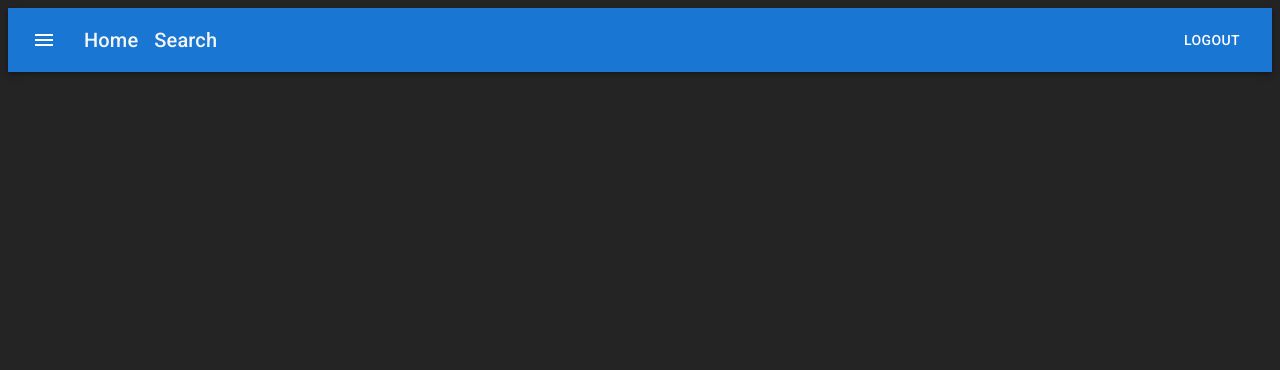
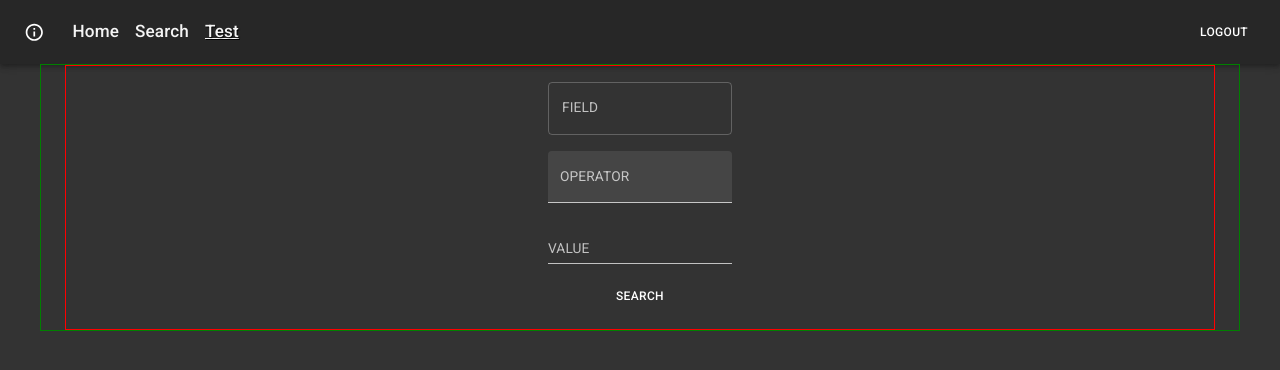
Before and after one commit to anthomm/client-js-react, a React (Vite) app: page /test in a window 1280 px wide. Before the commit this address had no page. Shown: the top 370 px of the page. Built offline with nearby package versions, Linux system fonts and the light colour scheme.

Commit message:
fix: tweaking CSS;

```diff
--- a/src/App.jsx
+++ b/src/App.jsx
@@ -1,17 +1,37 @@
 import Navbar from "./common/Navbar.jsx";
-import {Routes, Route} from "react-router-dom";
+import {Route, Routes} from "react-router-dom";
 import SearchUser from "./user/SearchUser.jsx";
 import Home from "./pages/Home.jsx";
+import Box from "@mui/material/Box";
+import {Container} from "@mui/material";
+import Test from "./pages/Test.jsx";
 
 function App() {
+
+    const containerStyle = {
+        border: "1px solid green"
+    }
+
+    const boxStyle = {
+        border: "1px solid red",
+        display: "flex",
+        flexDirection: "column",
+        alignItems: "center",
+        justifyContent: "center",
+    }
 
     return (
         <>
             <Navbar/>
-            <Routes>
-                <Route exact path="/" element={<Home/>}/>
-                <Route path="/search" element={<SearchUser/>}/>
-            </Routes>
+            <Container sx={containerStyle}>
+                <Box sx={boxStyle}>
+                    <Routes>
+                        <Route exact path="/" element={<Home/>}/>
+                        <Route path="/search" element={<SearchUser/>}/>
+                        <Route path="/test" element={<Test/>}/>
+                    </Routes>
+                </Box>
+            </Container>
         </>
     )
 }
--- /dev/null
+++ b/src/common/Navbar.css
@@ -0,0 +1,9 @@
+a {
+  text-decoration: none;
+    color: whitesmoke;
+}
+
+.active {
+  text-decoration: underline;
+  text-shadow: 1px 1px 1px #000000;
+}
--- a/src/common/Navbar.jsx
+++ b/src/common/Navbar.jsx
@@ -3,11 +3,14 @@ import Box from '@mui/material/Box';
 import Toolbar from '@mui/material/Toolbar';
 import Typography from '@mui/material/Typography';
 import IconButton from '@mui/material/IconButton';
-import MenuIcon from '@mui/icons-material/Menu';
 import {NavLink} from "react-router-dom";
 import {Button} from "@mui/material";
+import {InfoOutlined} from "@mui/icons-material";
+import "./Navbar.css"
+export default function Navbar() {
 
-export default function Navbar() {
+    // TODO: Figure out how to pull Navbar.css into sx prop.
+
     return (
         <Box sx={{flexGrow: 1}}>
             <AppBar position="static">
@@ -19,14 +22,17 @@ export default function Navbar() {
                         aria-label="menu"
                         sx={{mr: 2}}
                     >
-                        <MenuIcon/>
+                        <InfoOutlined/>
                     </IconButton>
 
-                    <Typography variant="h6" component="div" sx={{mr: 2}}>
+                    <Typography color="inherit" variant="h6" component="div" sx={{mr: 2}}>
                         <NavLink exact="true" to="/">Home</NavLink>
                     </Typography>
                     <Typography variant="h6" component="div" sx={{mr: 2}}>
                         <NavLink to="/search">Search</NavLink>
+                    </Typography>
+                    <Typography variant="h6" component="div" sx={{mr: 2}}>
+                        <NavLink to="/test">Test</NavLink>
                     </Typography>
                     <Button sx={{marginLeft: "auto"}} color="inherit">Logout</Button>
                 </Toolbar>
--- a/src/index.css
+++ b/src/index.css
@@ -1,8 +1,4 @@
 :root {
-  color-scheme: light dark;
-  color: rgba(255, 255, 255, 0.87);
-  background-color: #242424;
-
   font-family: Roboto, sans-serif;
   font-synthesis: none;
   text-rendering: optimizeLegibility;
@@ -10,12 +6,3 @@
   -moz-osx-font-smoothing: grayscale;
   -webkit-text-size-adjust: 100%;
 }
-
-a {
-  text-decoration: none;
-  color: whitesmoke;
-}
-
-.active {
-  text-decoration: underline;
-}
--- a/src/main.jsx
+++ b/src/main.jsx
@@ -7,12 +7,25 @@ import '@fontsource/roboto/400.css';
 import '@fontsource/roboto/500.css';
 import '@fontsource/roboto/700.css';
 import {BrowserRouter} from "react-router-dom";
+import {createTheme, CssBaseline, ThemeProvider} from "@mui/material";
 
+const theme = createTheme({
+    typography: {fontSize: 12},
+    palette: {
+        mode: "dark",
+        background: {
+            default: 'rgba(0,0,0,0.8)',
+        },
+    },
+});
 
 ReactDOM.createRoot(document.getElementById('root')).render(
     <React.StrictMode>
-        <BrowserRouter>
-            <App/>
-        </BrowserRouter>
+        <ThemeProvider theme={theme}>
+            <CssBaseline/>
+            <BrowserRouter>
+                <App/>
+            </BrowserRouter>
+        </ThemeProvider>
     </React.StrictMode>,
 )
--- a/src/pages/Home.jsx
+++ b/src/pages/Home.jsx
@@ -20,11 +20,8 @@ const hello =
     '$R@i.~~ !     :   ~$$$$$B$$en:``\n' +
     '?MXT@Wx.~    :     ~"##*$$$$M~'
 
-
 export default function Home() {
     return (
-        <pre>
-            {hello}
-        </pre>
+        <pre>{hello}</pre>
     )
 }
--- /dev/null
+++ b/src/pages/Test.jsx
@@ -0,0 +1,31 @@
+import {Button, FormControl, TextField} from "@mui/material";
+import Box from "@mui/material/Box";
+
+export default function Test() {
+
+    const bs = {
+        // '& > *': {m: 1,  border: "1px solid yellow"},
+        // bgcolor: "whitesmoke", color: 'background.paper', p: 1,
+    }
+//MuiInputBase-input MuiOutlinedInput-input css-1t8l2tu-MuiInputBase-input-MuiOutlinedInput-input
+    const fcs = {
+        // '& > :not(style)': {m: 1,  border: "1px solid yellow"},
+        '& > :not(style)': {m: 1},
+        // '& > :not(style)': {m: 1},
+    }
+
+    return (
+        <Box sx={fcs}>
+            <FormControl sx={fcs}>
+                {/*<FormControl sx={{}}>*/}
+                {/*<InputLabel htmlFor="my-input">Email address</InputLabel>*/}
+                {/*<Input id="my-input" aria-describedby="my-helper-text" />*/}
+                <TextField sx={bs} id="my-input" label="FIELD" variant="outlined"/>
+                <TextField id="my-input" label="OPERATOR" variant="filled"/>
+                <TextField id="my-input" label="VALUE" variant="standard"/>
+                {/*<FormHelperText id="my-helper-text">We'll never share your email.</FormHelperText>*/}
+                <Button style={{color: "inherit"}}>SEARCH</Button>
+            </FormControl>
+        </Box>
+    )
+}
--- a/src/user/SearchUser.jsx
+++ b/src/user/SearchUser.jsx
@@ -56,13 +56,13 @@ export default function SearchUser() {
     }
 
     const inputStyle = {
-        justifyContent: "space-between",
-        textAlign: "left",
-        alignItems: "center",
-        margin: "1em",
-        display: "flex",
-        flexDirection: "column",
-        textIndent: "1em hanging"
+        // justifyContent: "space-between",
+        // textAlign: "left",
+        // alignItems: "center",
+        // margin: "1em",
+        // display: "flex",
+        // flexDirection: "column",
+        // textIndent: "1em hanging"
     }
 
     const ids = users.map(x => x.id)
```
